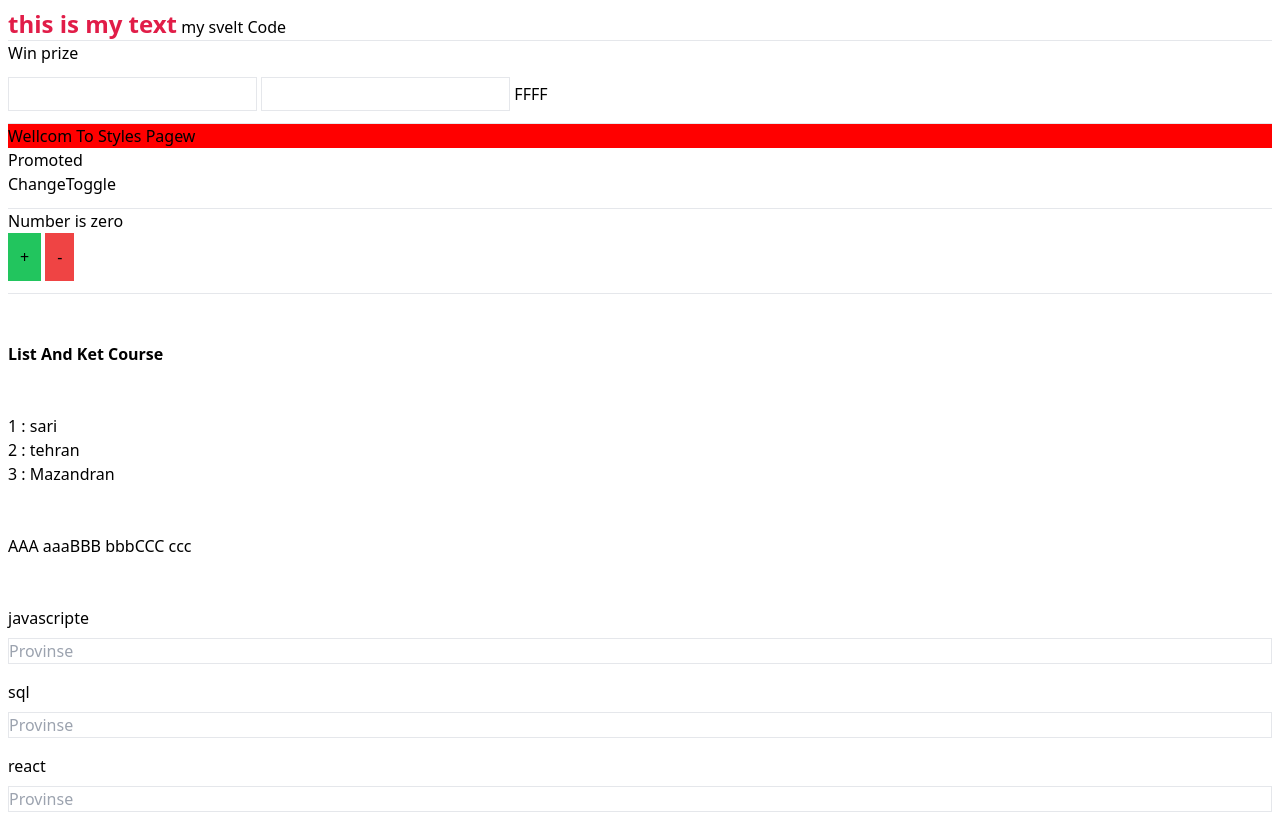
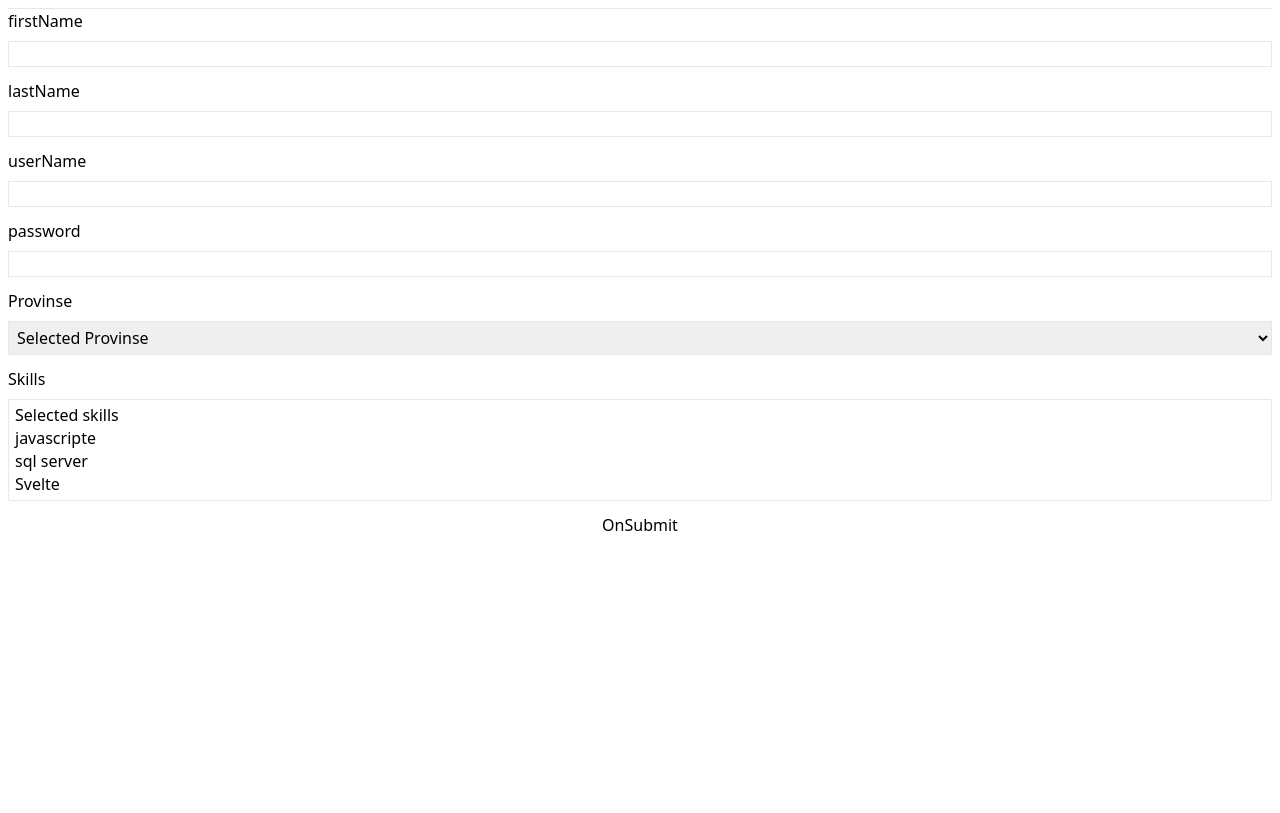
Before and after one commit to aeinmananni/svelte, a Svelte app: page / in a window 1280 px wide. Shown: the top 813 px of the page. Built offline with nearby package versions, Linux system fonts and the light colour scheme.

Commit message:
add form state

```diff
--- a/src/App.svelte
+++ b/src/App.svelte
@@ -6,16 +6,17 @@
   import { Conditions } from "./components/condition";
   import { ListAndKey } from "./components/list-key";
   import {Event} from "./components/event";
-
+  import {FormHandeling} from './components/form-handeling';
 </script>
 <main>
   <div class="p-2 flex flex-col gap-3">
 
-    <TextCompany/>
+    <!-- <TextCompany/>
     <CommunicationProperty/>
     <AddStyle/>
     <Conditions/>
     <ListAndKey/>
-    <Event/>
+    <Event/> -->
+    <FormHandeling/>
   </div>
 </main>
--- /dev/null
+++ b/src/components/form-handeling/form-handeling.svelte
@@ -0,0 +1,59 @@
+<script lang="ts">
+    import type {FormTypes} from './model';
+
+    let formState:FormTypes = {
+        firstName:"",
+        lastName:"",
+        userName:"",
+        password:"",
+        provinse:"",
+        skills:[]
+    }
+
+    const handelSubmit = (e: Event) => {
+         e.preventDefault();
+         console.log(formState)
+    }
+</script>
+
+<main>
+    <hr/>
+
+ <form onsubmit={handelSubmit} class="flex flex-col gap-3">
+    <div class="flex flex-col gap-2">
+        <label for="firstName">firstName</label>
+        <input bind:value={formState.firstName} type="text" id="firstName" class="border outline-none"/>
+    </div>
+    <div class="flex flex-col gap-2">
+        <label for="lastName">lastName</label>
+        <input bind:value={formState.lastName}  type="text" id="lastName" class="border outline-none"/>
+    </div>
+    <div class="flex flex-col gap-2">
+        <label for="userName">userName</label>
+        <input bind:value={formState.userName}  type="text" id="userName" class="border outline-none"/>
+    </div>
+    <div class="flex flex-col gap-2">
+        <label for="password">password</label>
+        <input bind:value={formState.password} type="text" id="password" class="border outline-none"/>
+    </div>
+    <div class="flex flex-col gap-2">
+        <label for="provinse">Provinse</label>
+        <select class="border p-1 outline-none" bind:value={formState.provinse} id="provinse">
+            <option value="">Selected Provinse</option>
+            <option value="farse">Farse</option>
+            <option value="mozandaran">Mozandaran</option>
+            <option value="tehran">Tehran</option>
+        </select>
+    </div>
+    <div class="flex flex-col gap-2">
+        <label for="skills">Skills</label>
+        <select class="border p-1 outline-none" bind:value={formState.skills} id="skills" multiple>
+            <option value="">Selected skills</option>
+            <option value="javascripte">javascripte</option>
+            <option value="sql server">sql server</option>
+            <option value="Svelte">Svelte</option>
+        </select>
+    </div>
+    <button type="submit">OnSubmit</button>
+ </form>
+</main>
--- /dev/null
+++ b/src/components/form-handeling/index.ts
@@ -0,0 +1 @@
+export {default as FormHandeling} from './form-handeling.svelte';
--- /dev/null
+++ b/src/components/form-handeling/model.ts
@@ -0,0 +1,8 @@
+export type FormTypes ={
+     firstName:string;
+     lastName:string;
+     userName:string;
+     password:string;
+     provinse:string;
+     skills:string[]
+}
```
